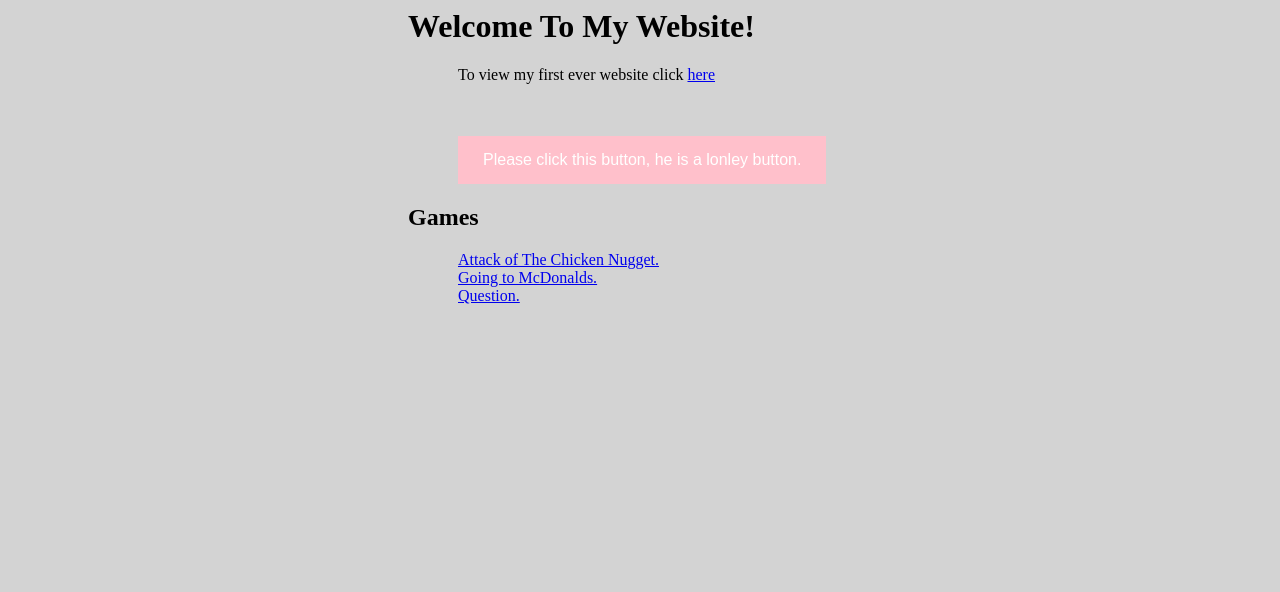
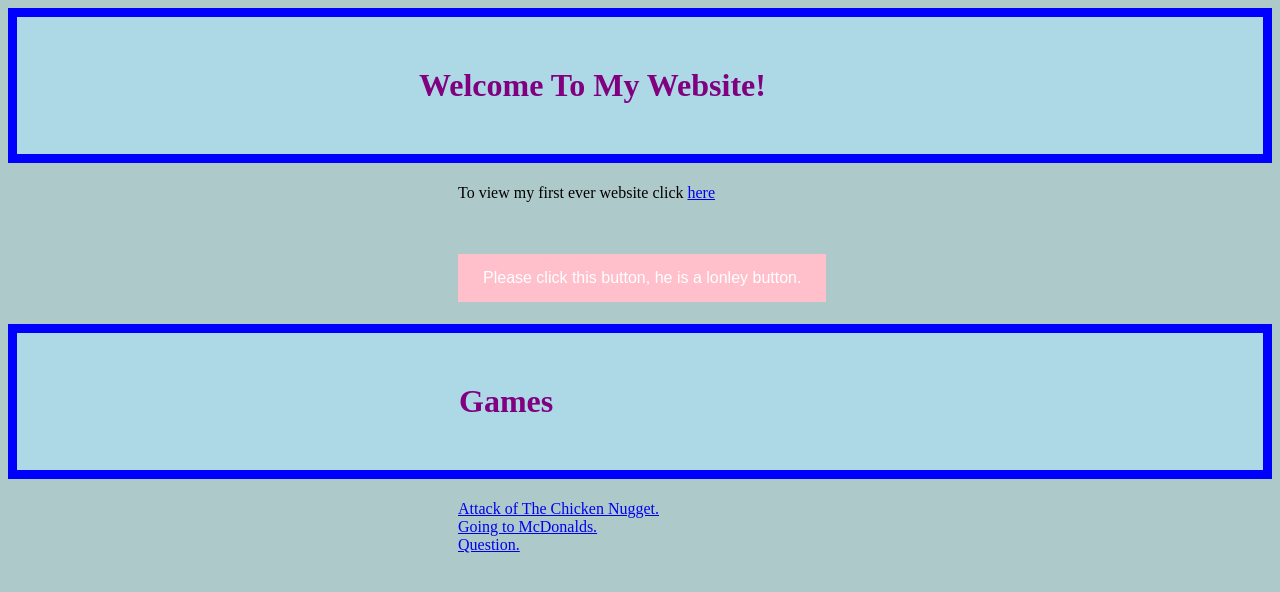
Before and after one commit to Gamingbarn/Gamingbarn, a plain HTML site: page index.html in a window 1280 px wide. Drawn offline with Linux system fonts and the light colour scheme.

Commit message:
Huge Hompage Up-Date

```diff
--- a/css/site.css
+++ b/css/site.css
@@ -40,7 +40,12 @@
 }
 
 .Header-Homepage {
-    margin-left: 400px; font-size: 50p;
+    margin-left: 0px;
+    font-size: 50p;
+    padding: 50px;
+  border: 9px solid blue;
+  background-color: lightblue;
+  color: purple
 }
 
 .button {
--- a/index.html
+++ b/index.html
@@ -1,12 +1,13 @@
 <html>
         <head>
+
                 <link rel="stylesheet" href="css/site.css">
                 <script src="js/site.js"></script>
                 <script src="js/jquery-3.4.1.js"></script>
             </head>
-    <body  style="background-color:lightgrey">
+    <body  style="background-color:rgb(174, 201, 201)">
         <h1 class="Header-Homepage">
-            Welcome To My Website!
+            &emsp;&emsp;&emsp;&emsp;&emsp;&emsp;&emsp;&emsp;&emsp;&emsp;&emsp;Welcome To My Website!
         </h1>
         <p class="Homepage-Link">
        To view my first ever website click  <a href="test.html">here</a>
@@ -15,9 +16,10 @@
 
        <br />
        <button  onclick="coolthing()" class="button" type="button">Please click this button, he is a lonley button.</button>
-      <h2 class="Header-Homepage">
-          Games
-      </h2>
+      <h1 class="Header-Homepage">
+        &emsp;&emsp;&emsp;&emsp;&emsp;&emsp;&emsp;&emsp;&emsp;&emsp;&emsp;&emsp;
+        Games
+      </h1>
       <a class="Homepage-Link" href="AttackOfTheChickenNugget/Home.html">Attack of The Chicken Nugget.</a>
       <br />
       <a class="Homepage-Link"  href="Going-To-McDonalds/GoingToMcDonalds.html">Going to McDonalds.</a>
```
